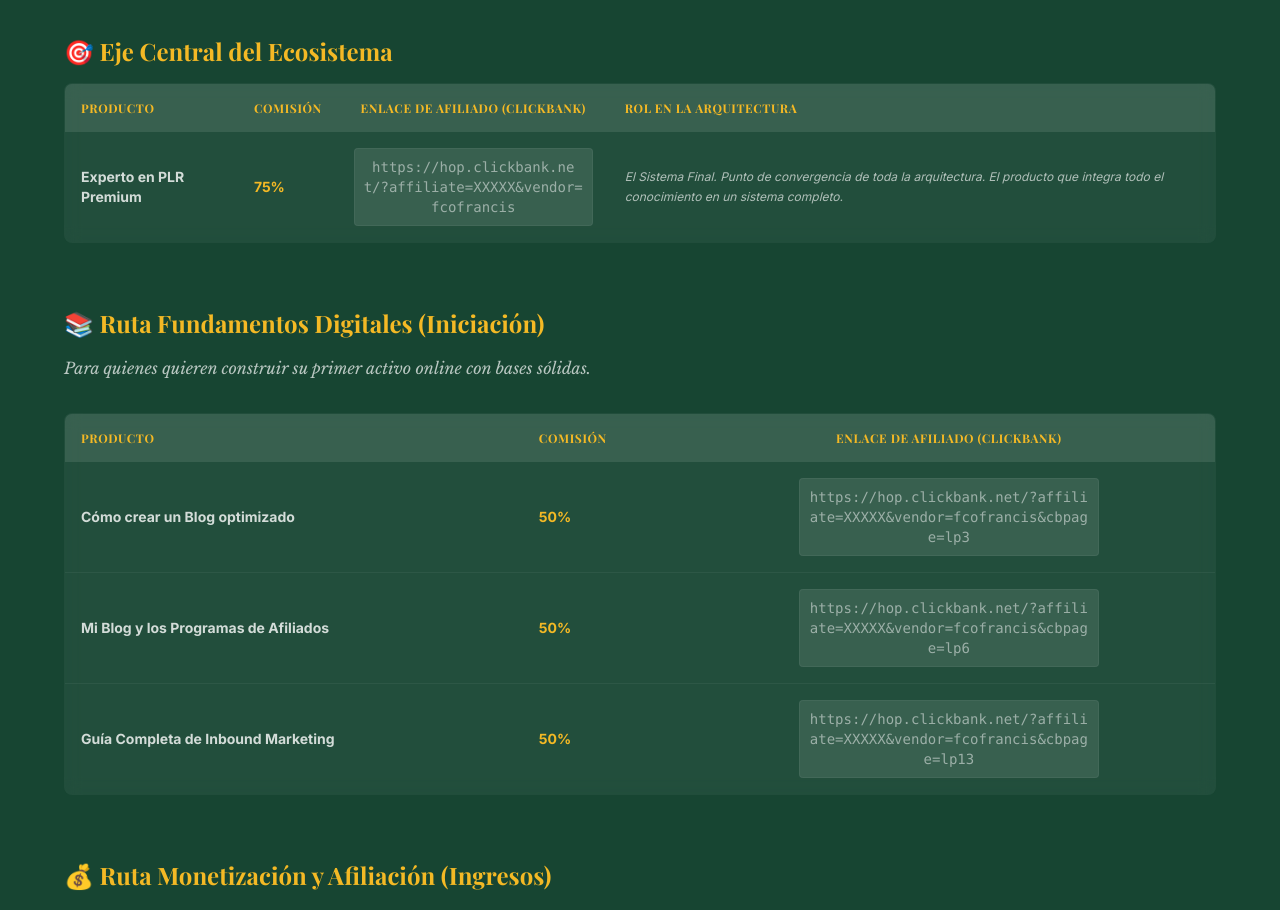
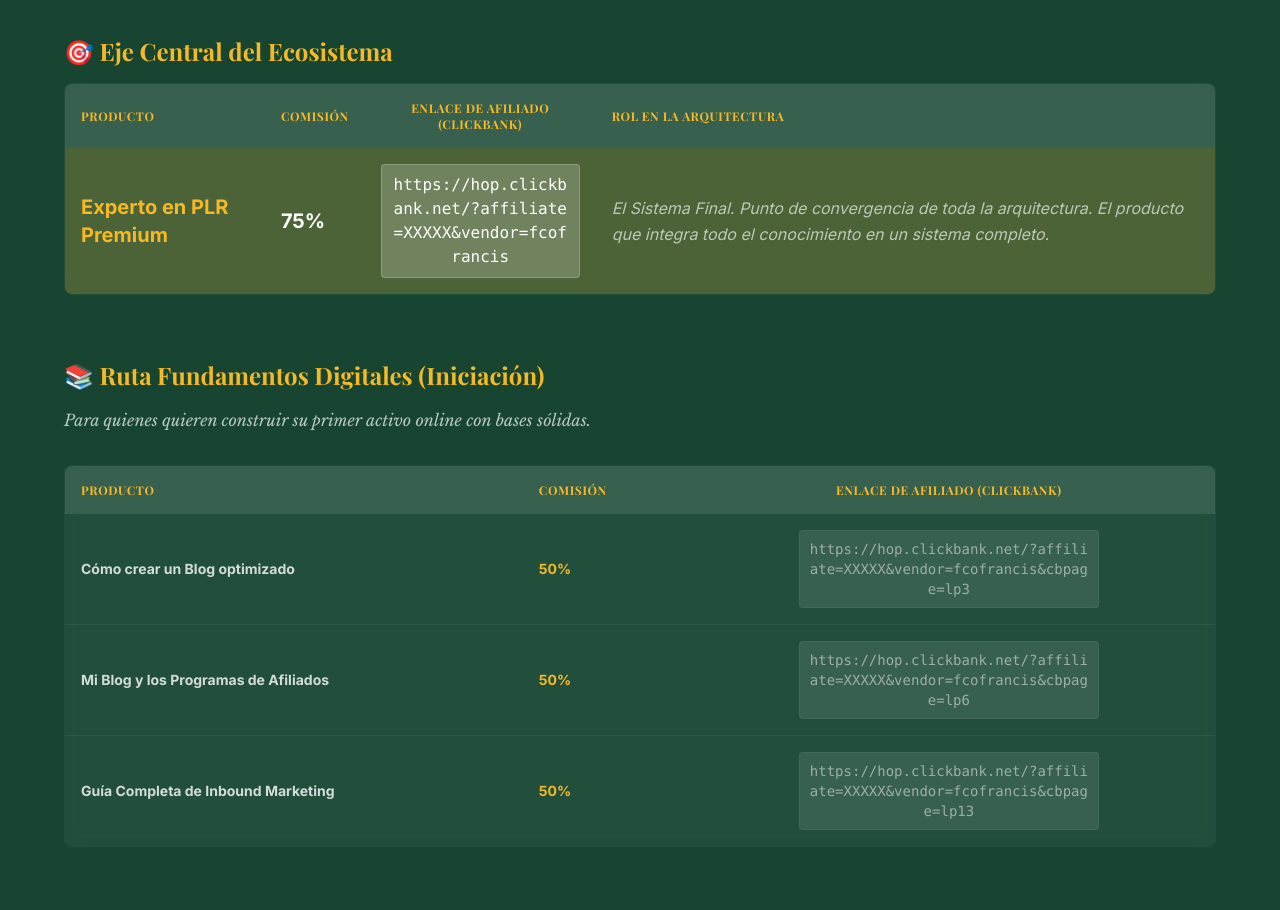
Before and after one commit to githubinf/FG-afiliados, a React (Vite) app: page / in a window 1280 px wide. Shown: the part 1800-2710 px from the top of the page. Built offline with nearby package versions, Linux system fonts and the light colour scheme; a web font is replaced by a local one.

Commit message:
feat: Highlight featured products in tables
Adds an `isFeatured` property to product data and updates the `ProductTable` component to visually distinguish featured items. This enhances discoverability of key offerings.

```diff
--- a/src/App.tsx
+++ b/src/App.tsx
@@ -144,7 +144,7 @@
   );
 };
 
-const ProductTable = ({ title, description, products, showRole = false }: { title: string, description?: string, products: { name: string, commission: string, role?: string, buttonText?: string, customLink?: string }[], showRole?: boolean }) => (
+const ProductTable = ({ title, description, products, showRole = false }: { title: string, description?: string, products: { name: string, commission: string, role?: string, buttonText?: string, customLink?: string, isFeatured?: boolean }[], showRole?: boolean }) => (
   <div className="mb-16">
     <div className="flex items-center gap-3 mb-4">
       <h3 className="text-xl md:text-2xl font-display font-bold text-[#f4b925]">{title}</h3>
@@ -162,13 +162,13 @@
         </thead>
         <tbody className="text-white/80">
           {products.map((p, i) => (
-            <tr key={i} className="border-b border-white/5 hover:bg-white/5 transition-colors">
-              <td className="p-4 text-sm font-bold">{p.name}</td>
-              <td className="p-4 text-[#f4b925] font-bold text-sm">{p.commission}</td>
+            <tr key={i} className={`border-b border-white/5 transition-colors ${p.isFeatured ? 'bg-[#f4b925]/20 hover:bg-[#f4b925]/30' : 'hover:bg-white/5'}`}>
+              <td className={`p-4 font-bold ${p.isFeatured ? 'text-lg md:text-xl text-[#f4b925]' : 'text-sm'}`}>{p.name}</td>
+              <td className={`p-4 font-bold ${p.isFeatured ? 'text-lg md:text-xl text-white' : 'text-[#f4b925] text-sm'}`}>{p.commission}</td>
               <td className="p-4 text-center">
                 {p.customLink ? (
                   <div className="flex flex-col items-center">
-                    <div className="bg-white/10 p-2 rounded text-sm text-white/50 break-all font-mono border border-white/5 select-all max-w-[300px] mx-auto">
+                    <div className={`p-2 rounded break-all font-mono border select-all max-w-[300px] mx-auto ${p.isFeatured ? 'bg-white/20 text-white border-white/20 text-base' : 'bg-white/10 text-white/50 border-white/5 text-sm'}`}>
                       {p.customLink}
                     </div>
                   </div>
@@ -178,7 +178,7 @@
                   </div>
                 )}
               </td>
-              {showRole && <td className="p-4 text-xs italic opacity-80 leading-relaxed">{p.role}</td>}
+              {showRole && <td className={`p-4 italic opacity-80 leading-relaxed ${p.isFeatured ? 'text-sm md:text-base' : 'text-xs'}`}>{p.role}</td>}
             </tr>
           ))}
         </tbody>
@@ -306,7 +306,8 @@
                 name: "Experto en PLR Premium",
                 commission: "75%",
                 role: "El Sistema Final. Punto de convergencia de toda la arquitectura. El producto que integra todo el conocimiento en un sistema completo.",
-                customLink: "https://hop.clickbank.net/?affiliate=XXXXX&vendor=fcofrancis"
+                customLink: "https://hop.clickbank.net/?affiliate=XXXXX&vendor=fcofrancis",
+                isFeatured: true
               }
             ]}
           />
```
